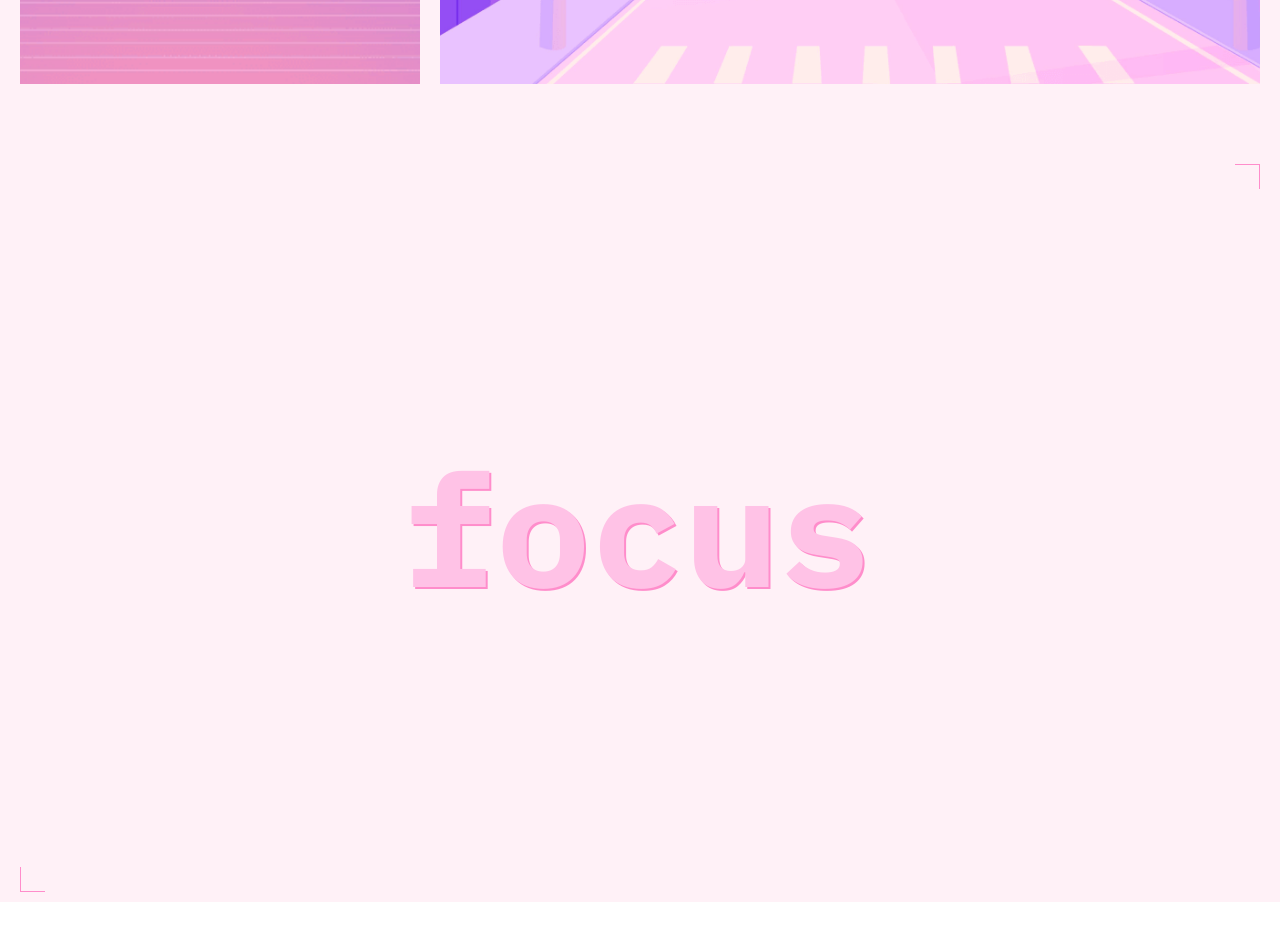
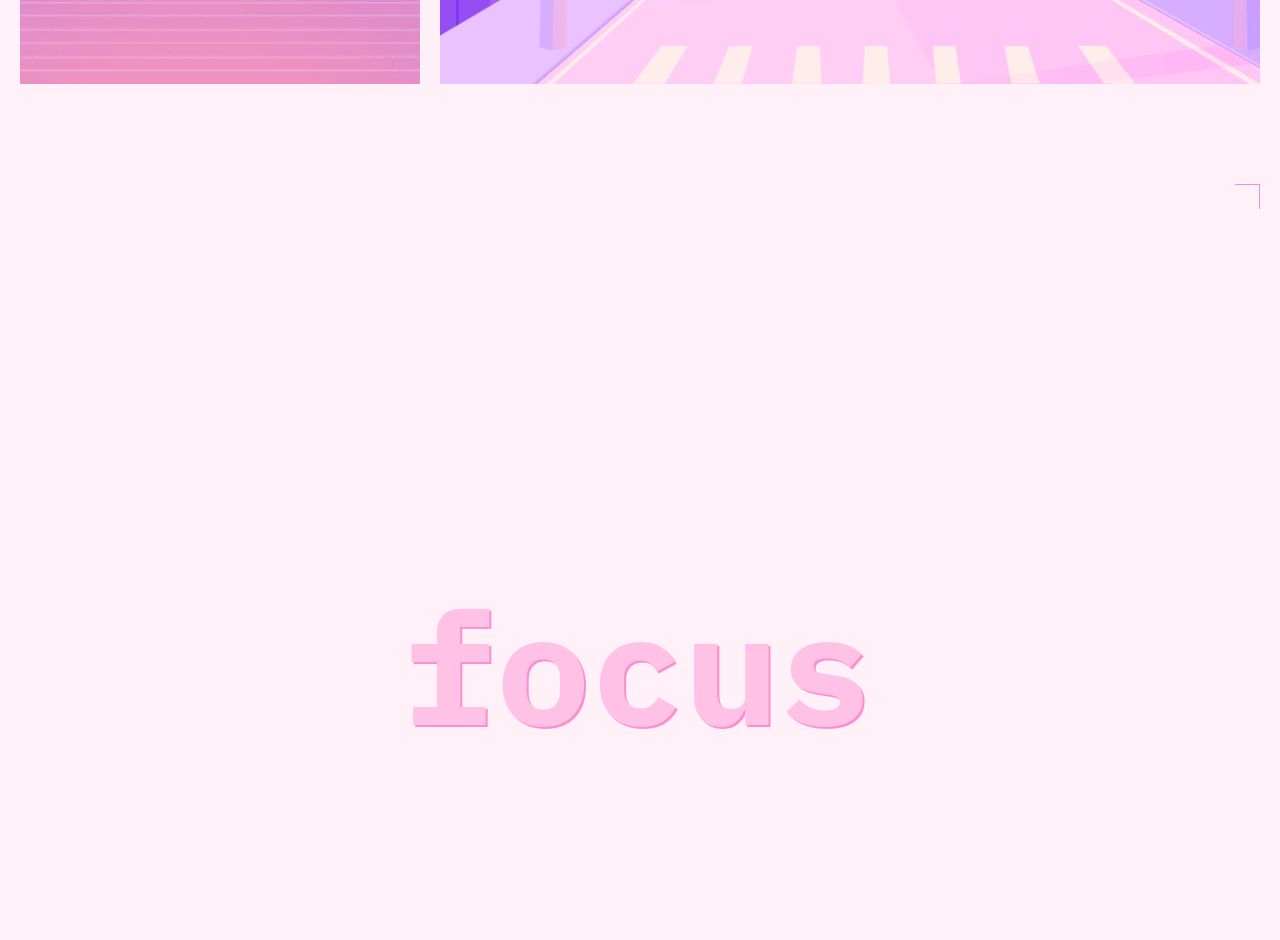
Before and after one commit to gomadly/slozhno-sosredotochitsya-fd, a plain HTML site: page index.html in a window 1280 px wide. Shown: the part 4060-5000 px from the top of the page. Before the commit the page ends 4962 px from the top, so only its background shows below. Drawn offline with Linux system fonts and the light colour scheme.

Commit message:
СДЕЛАНО

```diff
--- a/styles/style.css
+++ b/styles/style.css
@@ -14,10 +14,6 @@ header {
   display: grid;
   grid-template-rows: 36px auto auto auto;
   min-height: 668px;
-}
-
-.header__theme-menu-button {
-  color: var(--accent-color-header);
 }
 
 .header-tittle {
@@ -113,6 +109,7 @@ header {
   width: 70px;
   height: 26px;
   border: none;
+  color: var(--accent-color-header);
   background-color: transparent;
 }
 
@@ -246,7 +243,7 @@ footer {
   position: relative;
   display: flex;
   align-items: center;
-  height: 668px;
+  min-height: 668px;
   padding-top: 20px;
   padding-left: 15px;
   color: var(--accent-color-title);
@@ -418,7 +415,8 @@ footer {
   .footer-tittle {
     display: flex;
     justify-content: center;
-    height: 1024px;
+    height: 100vh;
+    min-height: 1024px;
     margin-right: 20px;
     font-size: 120px;
   }
@@ -520,7 +518,13 @@ footer {
   }
 
   .footer-tittle {
-    height: 768px;
+    height: 100vh;
+    margin-top: 10px;
     font-size: 157px;
   }
+
+  .footer-tittle::before {
+    top: 40px;
+    right: 0;
+  }
 }
```
